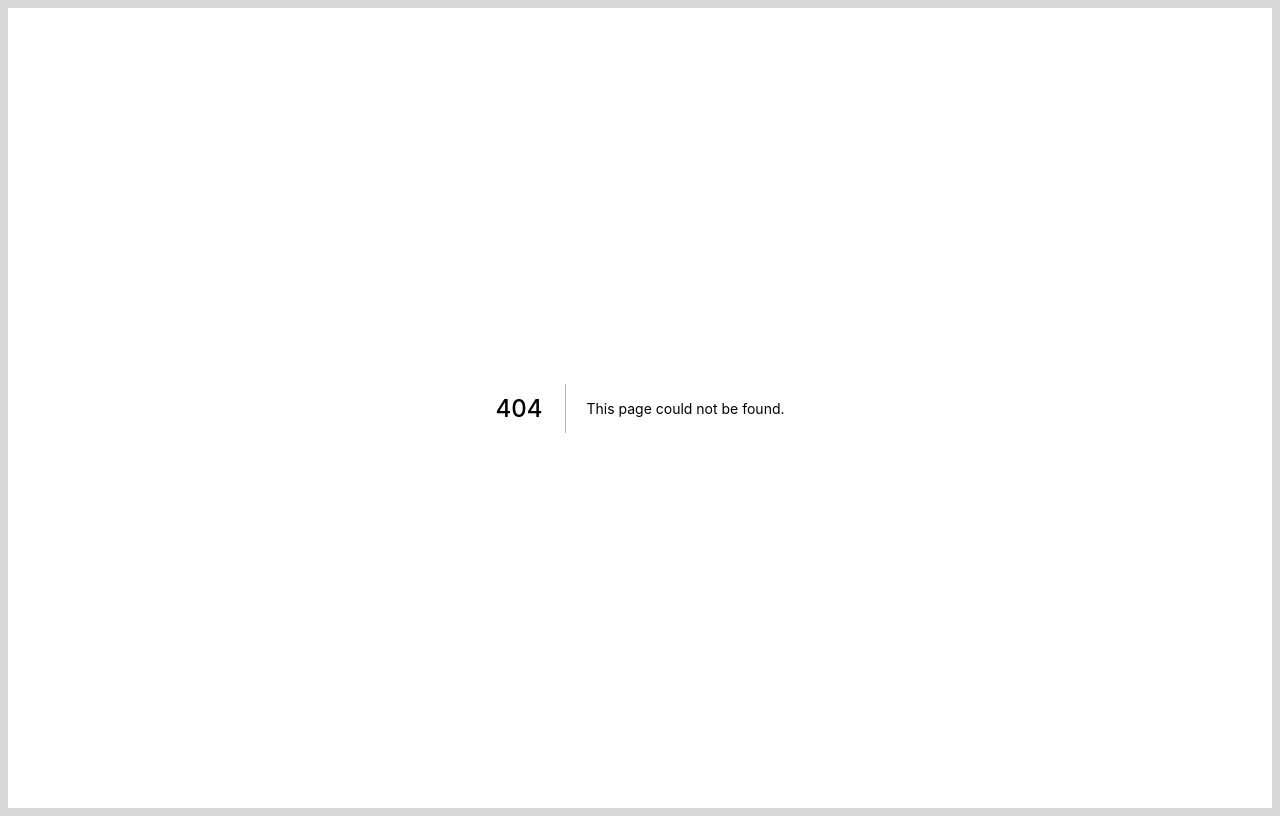
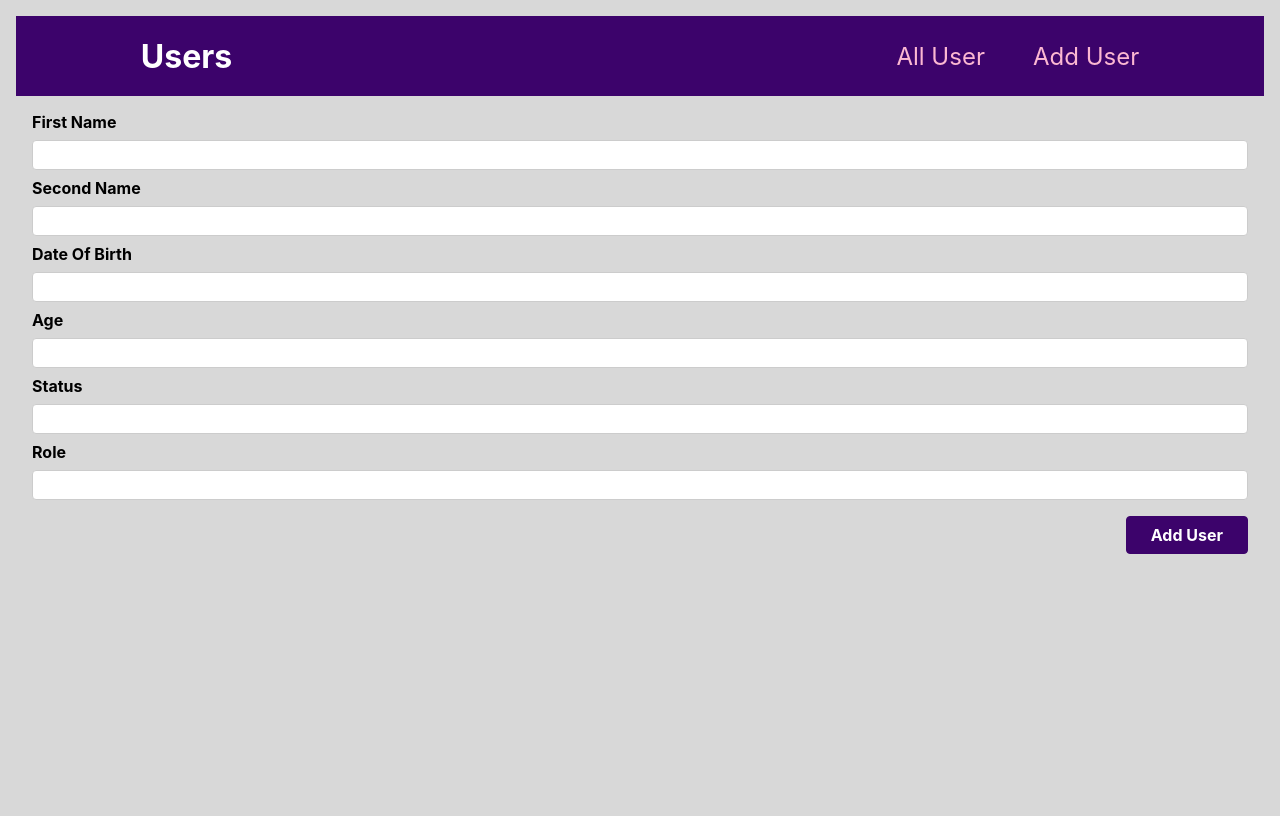
Before and after one commit to bekasturua/Junior-NextJs-Developer-Task, a Next.js app: page /add-user in a window 1280 px wide. Before the commit this address had no page. Built offline with nearby package versions, Linux system fonts and the light colour scheme.

Commit message:
feat: add AddUser component and page

```diff
--- /dev/null
+++ b/components/home/AddUser.js
@@ -0,0 +1,39 @@
+import classes from "./AddUser.module.css";
+
+function AddUser() {
+  return (
+    <div>
+      <form className={classes.form}>
+        <div className={classes.control}>
+          <label>First Name</label>
+          <input type="text" required id="title" />
+        </div>
+        <div className={classes.control}>
+          <label>Second Name</label>
+          <input type="url" required id="image" />
+        </div>
+        <div className={classes.control}>
+          <label htmlFor="address">Date Of Birth</label>
+          <input type="text" required id="address" />
+        </div>
+        <div className={classes.control}>
+          <label htmlFor="description">Age</label>
+          <input type="text" required id="description" />
+        </div>
+        <div className={classes.control}>
+          <label htmlFor="description">Status</label>
+          <input type="text" required id="description" />
+        </div>
+        <div className={classes.control}>
+          <label htmlFor="description">Role</label>
+          <input type="text" required id="description" />
+        </div>
+        <div className={classes.actions}>
+          <button>Add User</button>
+        </div>
+      </form>
+    </div>
+  );
+}
+
+export default AddUser;
--- /dev/null
+++ b/components/home/AddUser.module.css
@@ -0,0 +1,45 @@
+.form {
+  padding: 1rem;
+}
+
+.control {
+  margin-bottom: 0.5rem;
+}
+
+.control label {
+  display: block;
+  font-weight: bold;
+  margin-bottom: 0.5rem;
+}
+
+.control input,
+.control textarea {
+  display: block;
+  font: inherit;
+  border-radius: 4px;
+  border: 1px solid #ccc;
+  padding: 0.25rem;
+  width: 100%;
+}
+
+.actions {
+  margin-top: 1rem;
+  text-align: right;
+}
+
+.actions button {
+  font: inherit;
+  cursor: pointer;
+  background-color: #3c036b;
+  color: white;
+  padding: 0.5rem 1.5rem;
+  border: 1px solid #3c036b;
+  border-radius: 4px;
+  font-weight: bold;
+}
+
+.actions button:hover,
+.actions button:active {
+  background-color: #3c036b;
+  border-color: #3c036b;
+}
--- /dev/null
+++ b/pages/add-user.js
@@ -0,0 +1,12 @@
+import { Fragment } from "react";
+import AddUser from "../components/home/AddUser";
+import Navigation from "../components/home/Navigation";
+
+export default function AddUserPage() {
+  return (
+    <Fragment>
+      <Navigation />
+      <AddUser />
+    </Fragment>
+  );
+}
```
Also changed, not shown: 1 other file (tests, documents, lock files or other folders).
